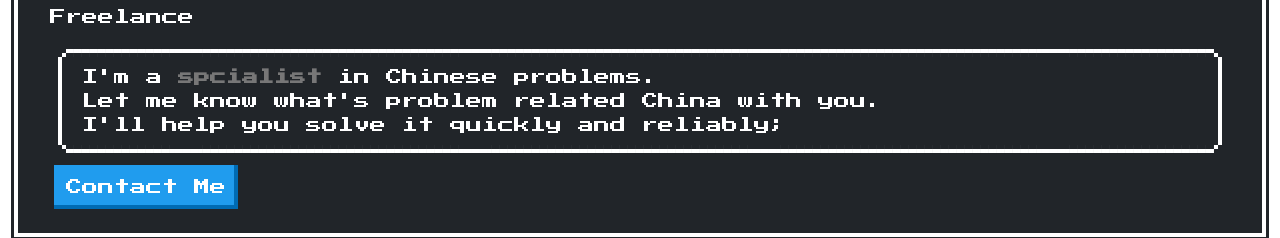
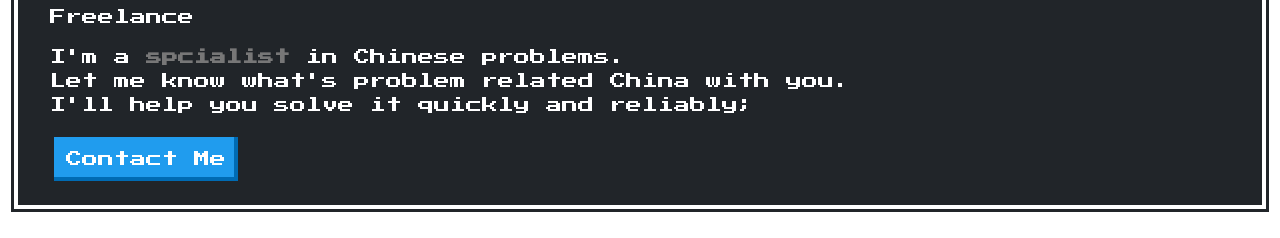
Before and after one commit to jingwangnet/jingwangnet.github.io, a plain HTML site: page index.html in a window 1280 px wide. Shown: the part 465-703 px from the top of the page. Drawn offline with nearby package versions, Linux system fonts and the light colour scheme.

Commit message:
Update HTML

```diff
--- a/index.html
+++ b/index.html
@@ -37,7 +37,7 @@
           <div class="profile">
             <h3 class="name nes-text is-primary">jing wang</h3>
             <p>Freelance</p>
-            <p class="nes-container is-rounded is-dark">
+            <p>
             I'm a <span class="strong">spcialist</span> in Chinese problems. <br>
             Let me know what's problem related China with you.</br>
             I'll help you solve it quickly and reliably;
```
